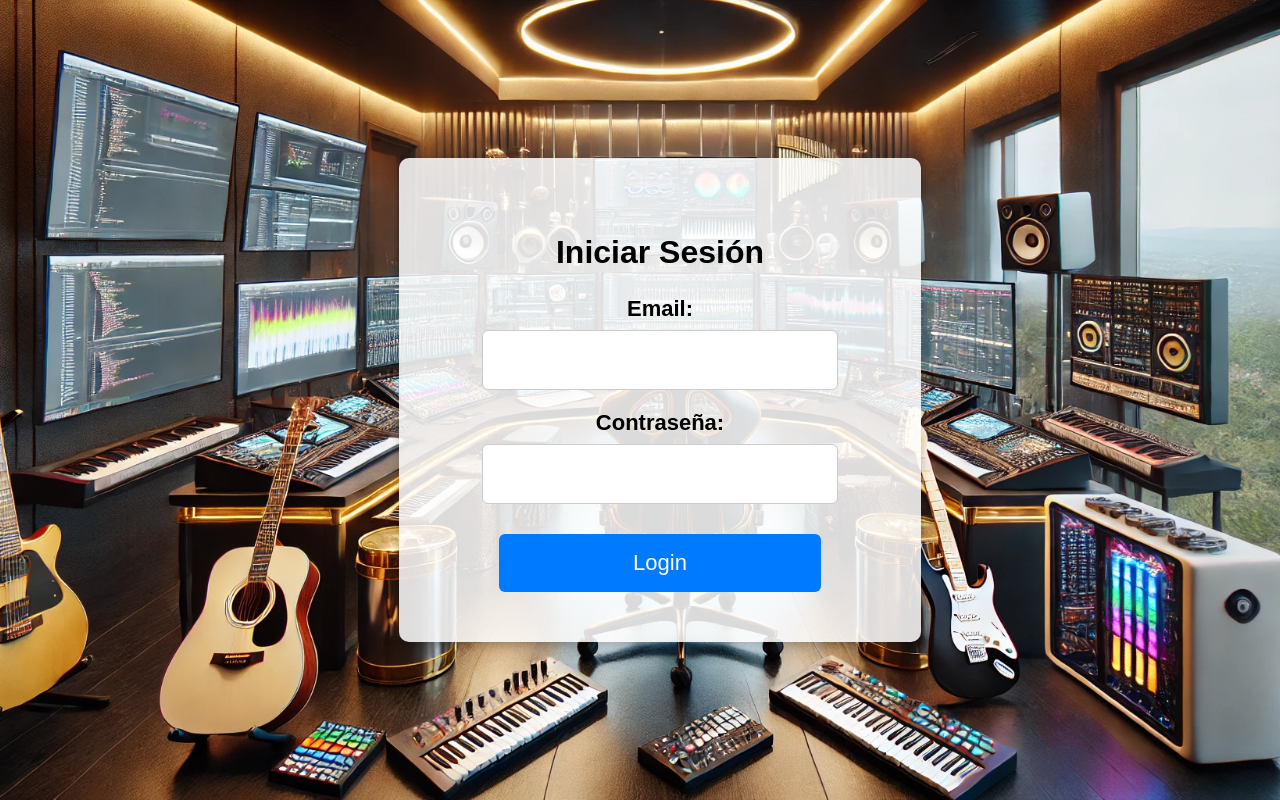
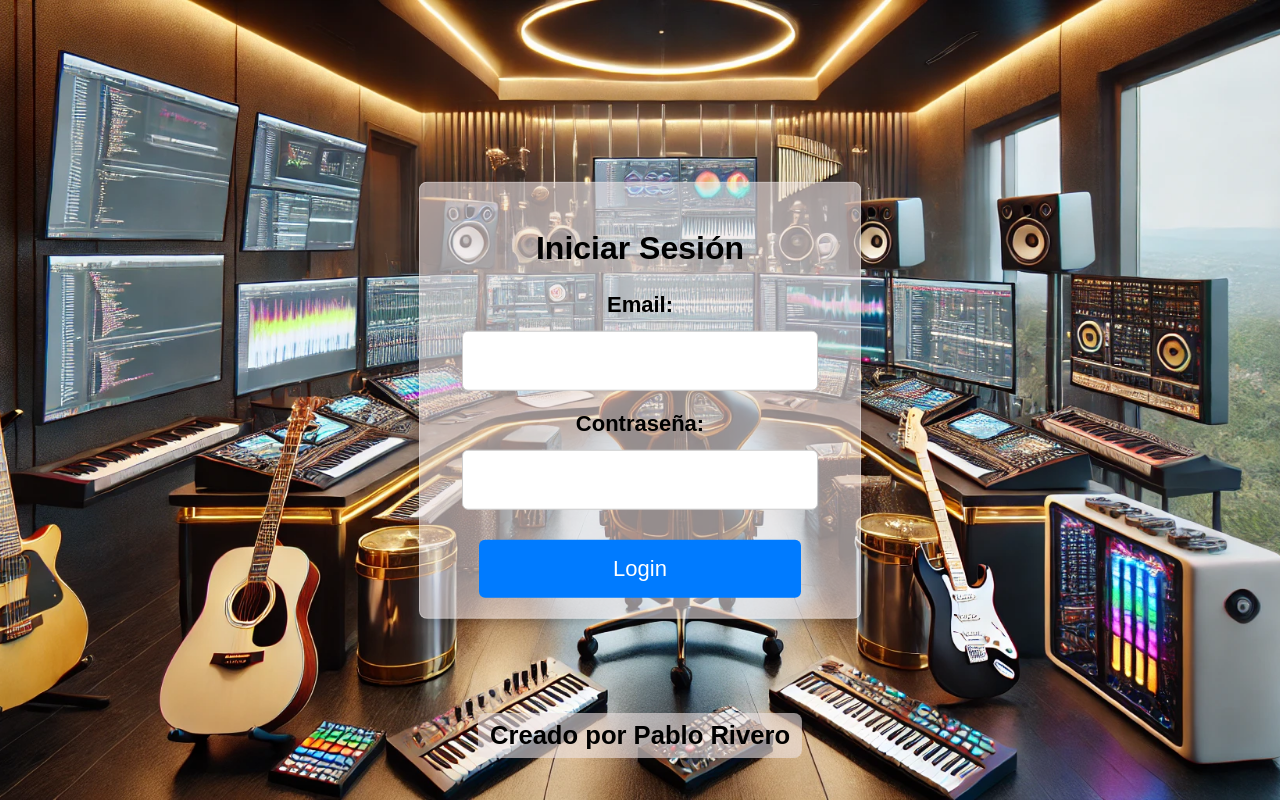
Before and after one commit to argentina9631/MiAplicacionWeb, a React (Create React App) app in the folder frontend/: page / in a window 1280 px wide. Built offline with nearby package versions, Linux system fonts and the light colour scheme; no server answers.

Commit message:
nuevo diseño login

```diff
--- a/frontend/src/App.css
+++ b/frontend/src/App.css
@@ -4,13 +4,19 @@
 }
 
 .login-container {
+  position: absolute;
+  top: 50%;
+  left: 50%;
+  transform: translate(-50%, -50%);
   max-width: 400px;
-  margin: 0 auto;
   padding: 20px;
-  border: 1px solid #ccc;
+  border: 1px solid rgba(255, 255, 255, 0.3);
   border-radius: 8px;
-  background-color: #f9f9f9;
+  background-color: rgba(238, 229, 229, 0.6);
+  color: rgb(0, 0, 0);
 }
+
+
 
 form div {
   margin-bottom: 15px;
@@ -30,7 +36,7 @@ input {
 button {
   padding: 10px 20px;
   background-color: #007bff;
-  color: white;
+  color: rgb(0, 0, 0);
   border: none;
   cursor: pointer;
 }
@@ -38,3 +44,35 @@ button {
 button:hover {
   background-color: #0056b3;
 }
+
+.created-by {
+  margin-top: 10px;
+  font-size: 3rem;
+  color: rgb(0, 0, 0);
+  padding: 8px 12px;
+  background-color: rgba(238, 229, 229, 0.6); /* Fondo oscuro translúcido */
+  display: inline-block;
+  border-radius: 8px;
+  text-align: center;
+  width: fit-content;
+  position: absolute; /* Asegura que no se superponga */
+  left: 50%;
+  transform: translateX(-50%);
+  bottom: -40px; /* Ajusta la distancia desde abajo */
+  font-weight: 550;
+}
+
+/*lo siguiente hace q no se hagan los cambios de arriba*/
+@media (max-width: 600px) { /* Para celulares */
+  .created-by {
+    font-size: 6vw;
+    bottom: 5vh;
+  }
+}
+
+@media (min-width: 1024px) { /* Para pantallas grandes */
+  .created-by {
+    font-size: 2vw;
+    bottom: 2vh;
+  }
+}
--- a/frontend/src/App.js
+++ b/frontend/src/App.js
@@ -1,7 +1,9 @@
+//frontend/src/App.js
 import React from "react";
 import useAuth from "./hooks/useAuth"; // Importar el hook
 import LoginForm from "./components/LoginForm";
 import PersonasList from './components/PersonasList'; // Ruta ajustada según tu estructura
+import "./App.css";
 
 function App() {
     const { user, logout } = useAuth(); // Usar el usuario y logout del hook
@@ -18,6 +20,7 @@ function App() {
             ) : (
                 <LoginForm />
             )}
+            <p className="created-by">Creado por Pablo Rivero</p> {/* Texto agregado */}
         </div>
     );
 }
```
